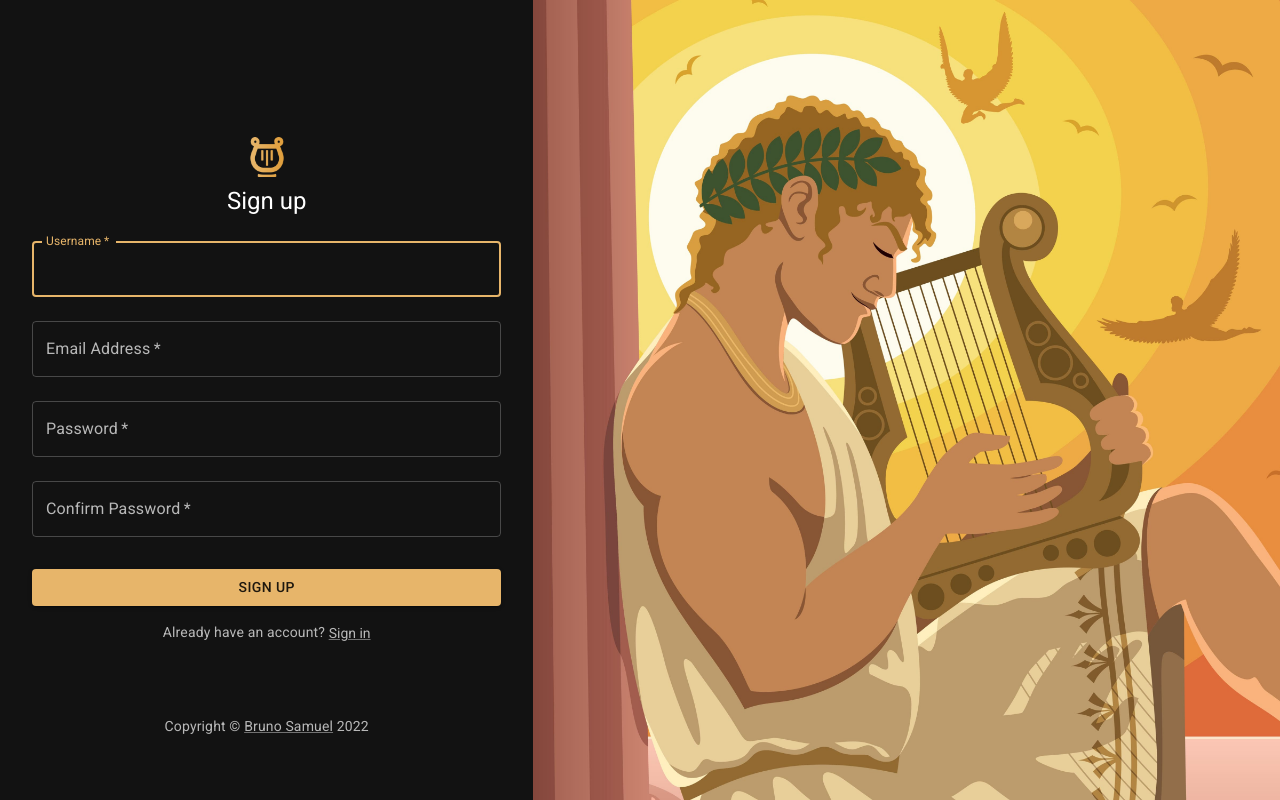
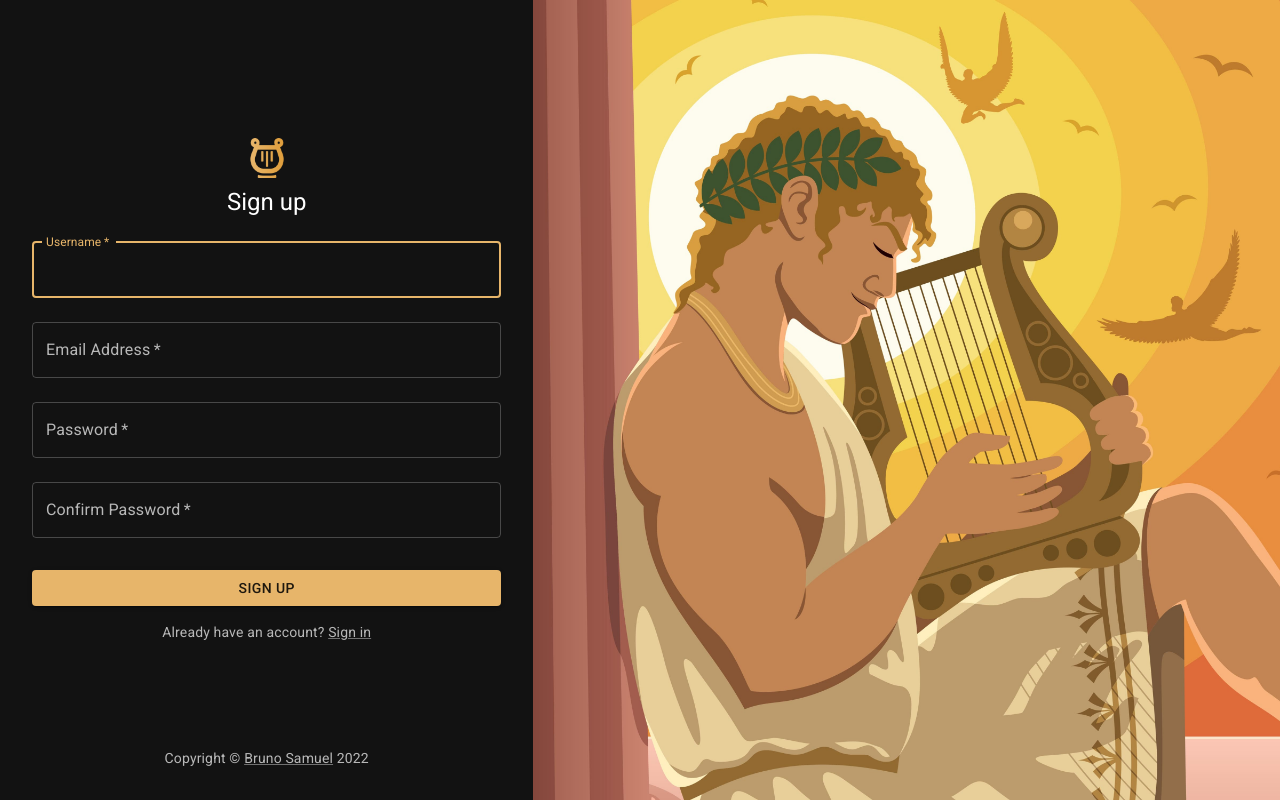
Before and after one commit to brunosag/apollo, a React (Create React App) app: page /signup in a window 1280 px wide. Built offline with nearby package versions, Linux system fonts and the light colour scheme.

Commit message:
fix links on sign in and sign up pages

```diff
--- a/src/pages/SignIn.jsx
+++ b/src/pages/SignIn.jsx
@@ -167,8 +167,8 @@ export default function SignIn() {
 						{'Don\'t have an account? '}
 						<Link
 							color="textSecondary"
-							component="button"
 							onClick={() => navigate('/signup')}
+							sx={{ cursor: 'pointer' }}
 						>
 							Sign up
 						</Link>
--- a/src/pages/SignUp.jsx
+++ b/src/pages/SignUp.jsx
@@ -88,7 +88,7 @@ export default function SignUp() {
 						height: '100vh',
 						justifyContent: 'center',
 						px: 4,
-						py: 8,
+						py: 4,
 					}}
 				>
 					<Avatar
@@ -171,8 +171,8 @@ export default function SignUp() {
 							{'Already have an account? '}
 							<Link
 								color="textSecondary"
-								component="button"
 								onClick={() => navigate('/signin')}
+								sx={{ cursor: 'pointer' }}
 							>
 								Sign in
 							</Link>
```
